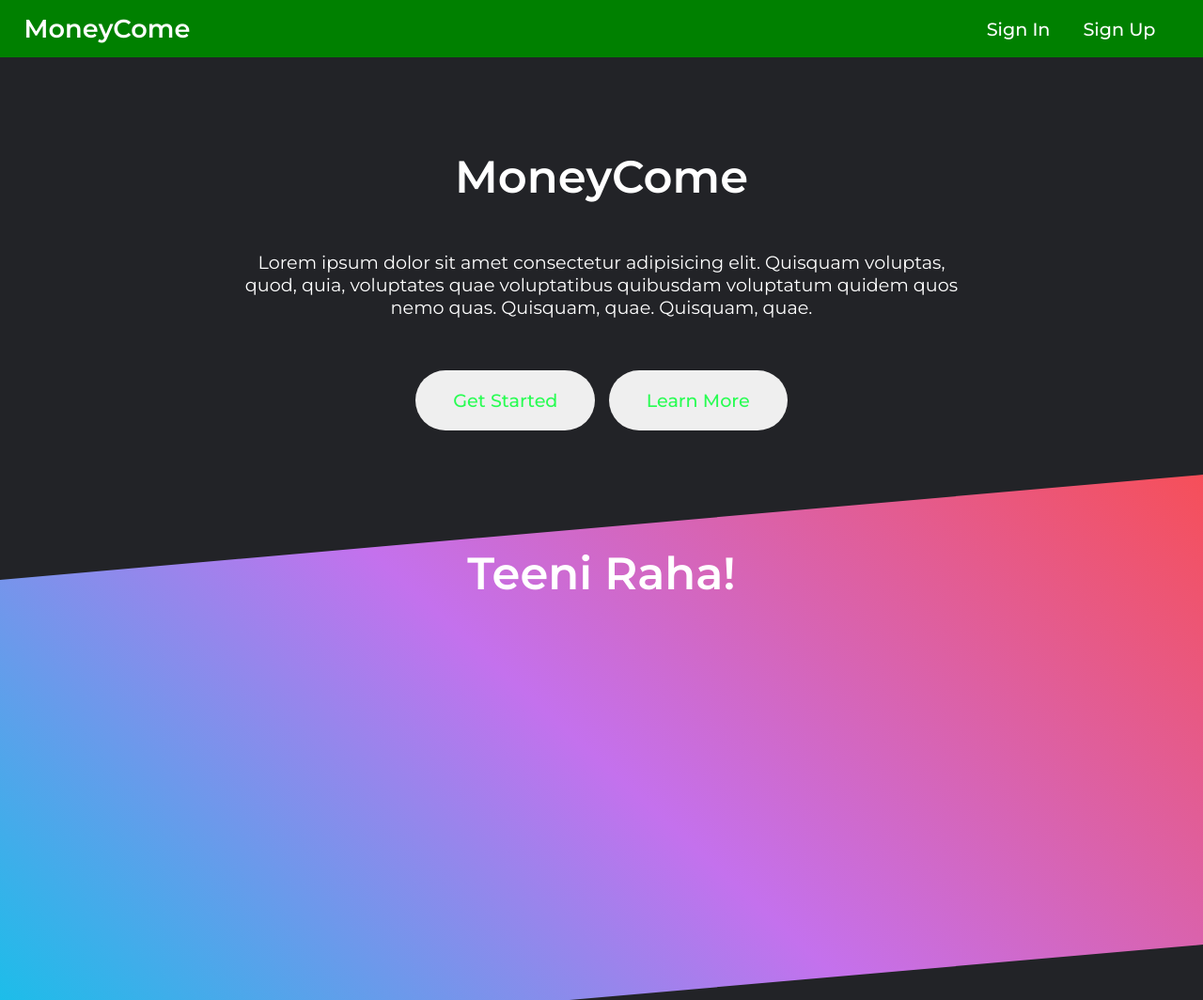
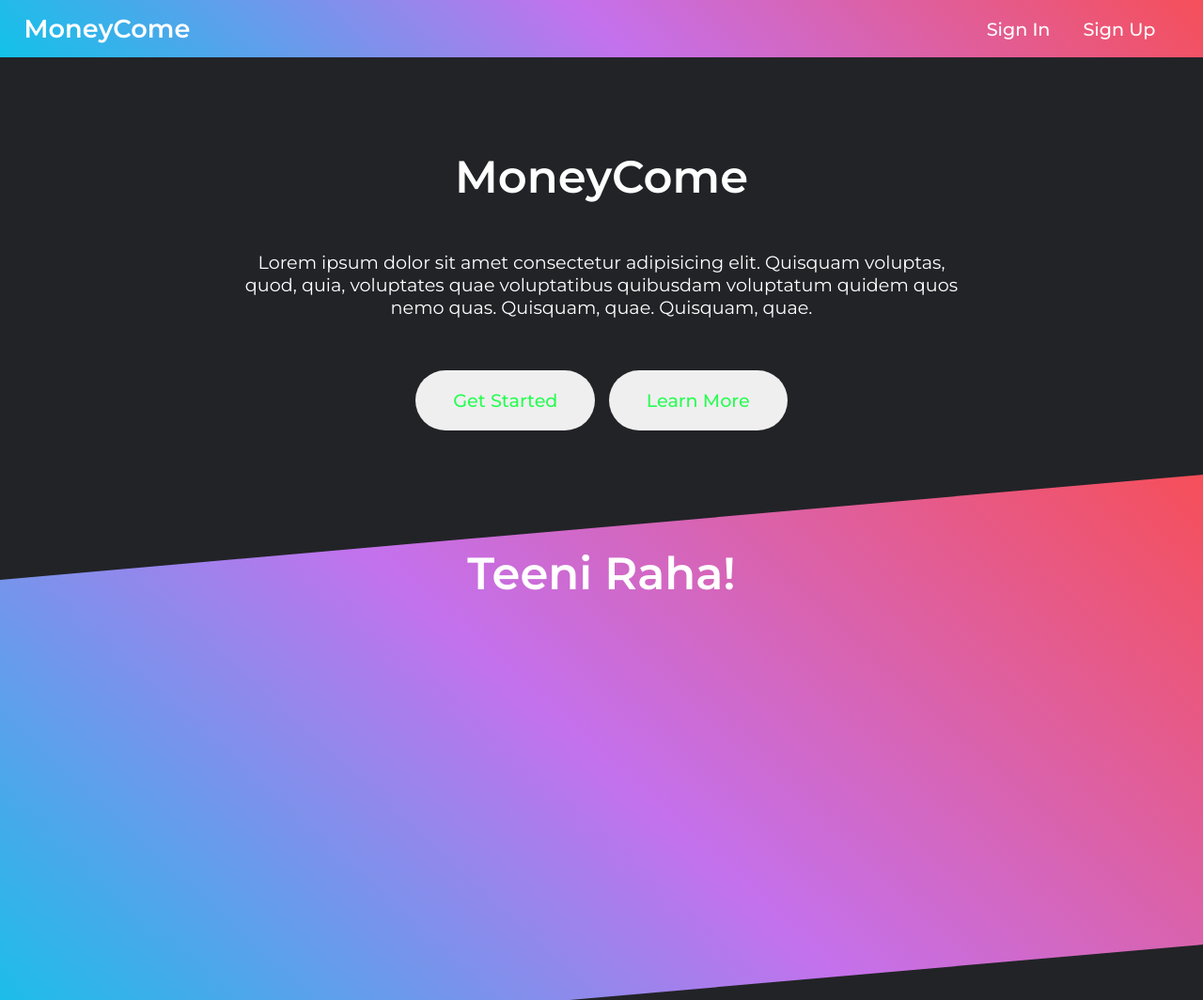
Before and after one commit to NerfedJabolo/MoneyCome, a website: page index.html in a window 1280 px wide. Shown: the top 1064 px of the page at 94% size. Drawn offline with nearby package versions, Linux system fonts and the light colour scheme.

Commit message:
changed navbar background color

```diff
--- a/style.css
+++ b/style.css
@@ -25,7 +25,7 @@ body {
 }
 
 header {
-  background-color: green;
+  background: linear-gradient(45deg, #12c2e9, #c471ed, #f64f59);
   width: 100%;
   top: 0;
   right: 0;
```
